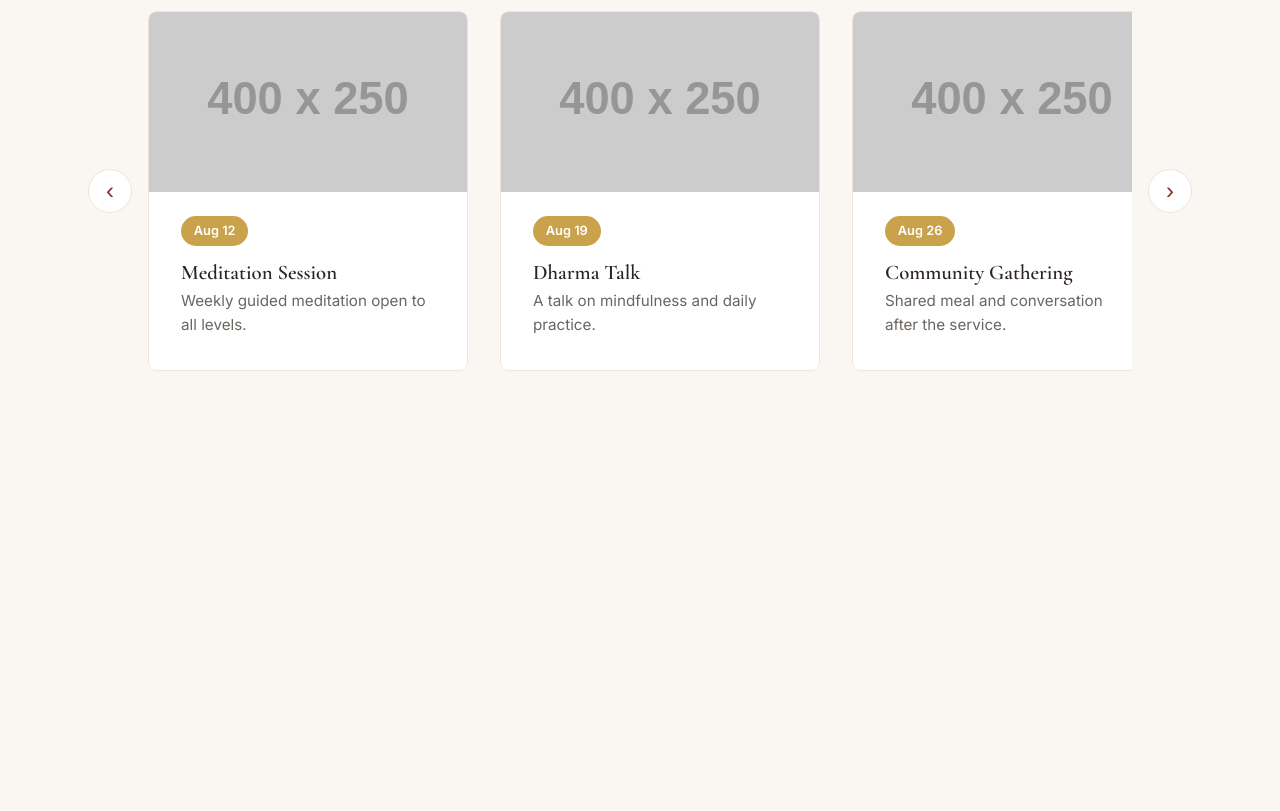
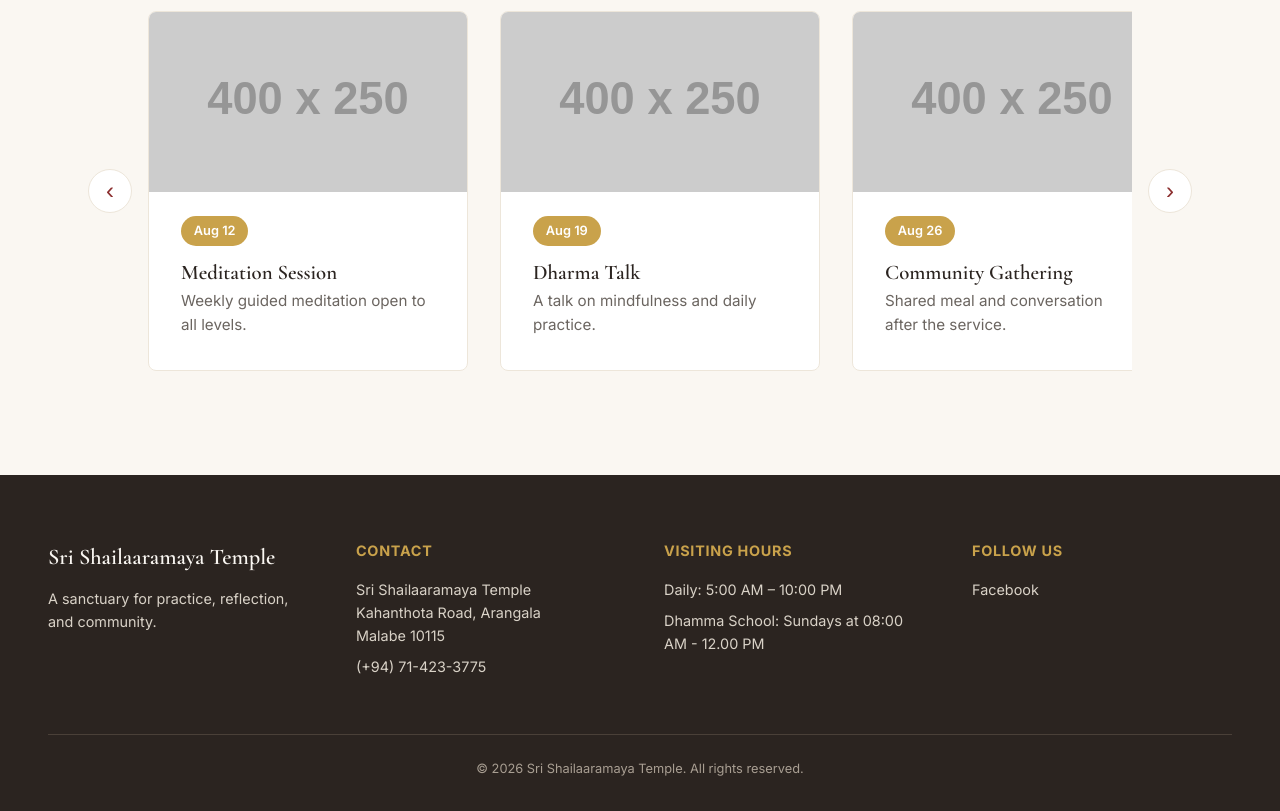
Before and after one commit to seshanib/temple-website, a plain HTML site: page index.html in a window 1280 px wide. Shown: the part 1456-2267 px from the top of the page. Before the commit the page ends 1931 px from the top, so only its background shows below. Drawn offline with nearby package versions, Linux system fonts and the light colour scheme; placeholder pictures from the web are drawn by us.

Commit message:
Footer and socials

```diff
--- a/css/style.css
+++ b/css/style.css
@@ -249,6 +249,80 @@ h1, h2, h3 {
     color: #fff;
 }
 
+.site-footer {
+    background-color: var(--color-text);
+    color: var(--color-background);
+    padding: 4rem 3rem 2rem;
+}
+
+.footer-content {
+    display: flex;
+    justify-content: space-between;
+    gap: 3rem;
+    max-width: 1200px;
+    margin: 0 auto;
+    flex-wrap: wrap;
+}
+
+.footer-column {
+    flex: 1;
+    min-width: 180px;
+}
+
+.footer-column h3 {
+    font-family: 'Cormorant Garamond', serif;
+    font-size: 1.4rem;
+    margin-bottom: 0.8rem;
+    color: var(--color-background);
+}
+
+.footer-column h4 {
+    font-family: 'Inter', sans-serif;
+    font-size: 0.9rem;
+    text-transform: uppercase;
+    letter-spacing: 0.05em;
+    color: var(--color-accent);
+    margin-bottom: 1rem;
+}
+
+.footer-column p {
+    font-family: 'Inter', sans-serif;
+    font-size: 0.9rem;
+    color: #D9D2C7;
+    margin-bottom: 0.5rem;
+}
+
+.footer-socials {
+    display: flex;
+    flex-direction: column;
+    gap: 0.5rem;
+}
+
+.footer-socials a {
+    font-family: 'Inter', sans-serif;
+    font-size: 0.9rem;
+    color: #D9D2C7;
+    text-decoration: none;
+    transition: color 0.2s ease;
+}
+
+.footer-socials a:hover {
+    color: var(--color-accent);
+}
+
+.footer-bottom {
+    text-align: center;
+    max-width: 1200px;
+    margin: 3rem auto 0;
+    padding-top: 1.5rem;
+    border-top: 1px solid #4A4038;
+}
+
+.footer-bottom p {
+    font-family: 'Inter', sans-serif;
+    font-size: 0.8rem;
+    color: #A89E92;
+}
 
 /* Responsive Design */
 
--- a/index.html
+++ b/index.html
@@ -19,6 +19,8 @@
         <p class="splash-subtitle">A place of peace and reflection</p>
     </div>
     </div>
+
+
 
     <main>
     <!-- Hero Section -->
@@ -42,6 +44,7 @@
 
     <!-- Events Section -->
     <section class="events">
+
     <h2>Upcoming Events</h2>
     <div class="events-scroll-wrapper">
         <button class="scroll-arrow scroll-arrow-left" aria-label="Scroll left">&#8249;</button>
@@ -73,6 +76,38 @@
 
     </main>
 
+    <footer class="site-footer">
+        <div class="footer-content">
+            <div class="footer-column">
+                <h3>Sri Shailaaramaya Temple</h3>
+                <p>A sanctuary for practice, reflection, and community.</p>
+            </div>
+
+            <div class="footer-column">
+                <h4>Contact</h4>
+                <p>Sri Shailaaramaya Temple<br>Kahanthota Road, Arangala<br> Malabe 10115</p>
+                <p>(+94) 71-423-3775</p>
+            </div>
+
+            <div class="footer-column">
+                <h4>Visiting Hours</h4>
+                <p>Daily: 5:00 AM – 10:00 PM</p>
+                <p>Dhamma School: Sundays at 08:00 AM - 12.00 PM</p>
+            </div>
+
+            <div class="footer-column">
+                <h4>Follow Us</h4>
+                <div class="footer-socials">
+                    <a href="#" aria-label="Facebook">Facebook</a>
+                </div>
+            </div>
+        </div>
+
+        <div class="footer-bottom">
+            <p>&copy; 2026 Sri Shailaaramaya Temple. All rights reserved.</p>
+        </div>
+    </footer>
+
     <script src="jss/main.js"></script>
 
 </body>
```
